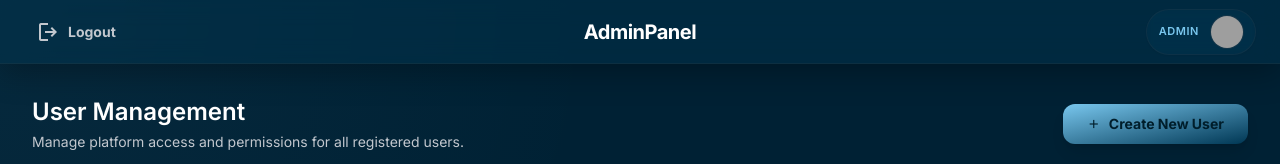
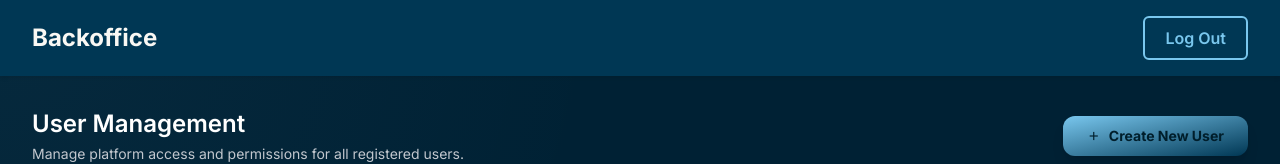
Before and after one commit to Jannogueira/EA_MIN1_BACKOFFICE, an Angular app: page /usuarios in a window 1280 px wide. Shown: the top 164 px of the page. Built offline with nearby package versions, Linux system fonts and the light colour scheme; no server answers; grey boxes are pictures that could not be loaded.

Commit message:
implement navbar in user dashboard

```diff
--- a/src/app/user-dashboard/user-dashboard.html
+++ b/src/app/user-dashboard/user-dashboard.html
@@ -1,29 +1,7 @@
 <!-- TopNavBar -->
-<nav
-    class="fixed top-0 left-0 w-full z-50 flex justify-between items-center px-6 h-16 bg-primary-container/40 backdrop-blur-md border-b border-outline-variant/20 shadow-[0_8px_32px_0_rgba(0,0,0,0.3)]">
-    <div class="flex items-center gap-4">
-        <button
-            class="flex items-center gap-2 text-on-surface-variant hover:text-secondary transition-colors px-3 py-1.5 rounded-lg hover:bg-surface-container-highest/50">
-            <span class="material-symbols-outlined">logout</span>
-            <span class="text-sm font-bold">Logout</span>
-        </button>
-    </div>
+ <app-navbar></app-navbar>
 
-    <div class="absolute left-1/2 -translate-x-1/2">
-        <span class="text-xl font-bold tracking-tight text-white">AdminPanel</span>
-    </div>
-
-    <div class="flex items-center gap-4">
-        <div
-            class="flex items-center gap-3 px-3 py-1.5 rounded-full bg-surface-container/50 backdrop-blur-sm shadow-sm border border-outline-variant/20">
-            <span class="text-[11px] font-semibold tracking-wider uppercase text-secondary">Admin</span>
-            <img alt="Admin profile avatar" class="w-8 h-8 rounded-full object-cover ring-1 ring-outline-variant/30"
-                src="https://lh3.googleusercontent.com/aida-public/AB6AXuAThWY8GEDdX3rTREctzL1H8A_n0zL-qGnTlq8L3mE5l9mot1LdyOB769PIdsaQ6assJ1wP8yYnkg_sIRbEW8USMhdbQpWbCpX8RpGyx9aOKx1mXyq_5nOo_2N4HnOjSAwv4TUIalX0tZRoFDHKUeQXQXZw7pbOYn-cilQrHrWXMbOxkd0ABKzi8vexVkeCzbHImdWdjPXMH0lamAT_rcTFlzn3KT7SIN1dV3Rbek2dtEr-iMuuGJNxXrXSGOFtZg5wCT1ncI3rXLSV" />
-        </div>
-    </div>
-</nav>
-
-<div class="flex pt-16 min-h-screen">
+<div class="flex min-h-screen">
     <!-- Main Content -->
     <main class="flex-1 p-8 overflow-y-auto">
         <header class="mb-8 flex flex-col md:flex-row md:items-center justify-between gap-4">
--- a/src/app/user-dashboard/user-dashboard.ts
+++ b/src/app/user-dashboard/user-dashboard.ts
@@ -5,11 +5,12 @@
 import { Router, RouterModule } from '@angular/router';
 import { Universidad } from '../models/universidad';
 import { UsuarioService } from '../services/usuario-service';
+import { Navbar } from '../navbar/navbar';
 
 
 @Component({
   selector: 'app-user-dashboard',
-  imports: [CommonModule, ReactiveFormsModule, RouterModule],
+  imports: [CommonModule, ReactiveFormsModule, RouterModule, Navbar],
   standalone: true,
   templateUrl: './user-dashboard.html',
   styleUrl: './user-dashboard.css',
```
